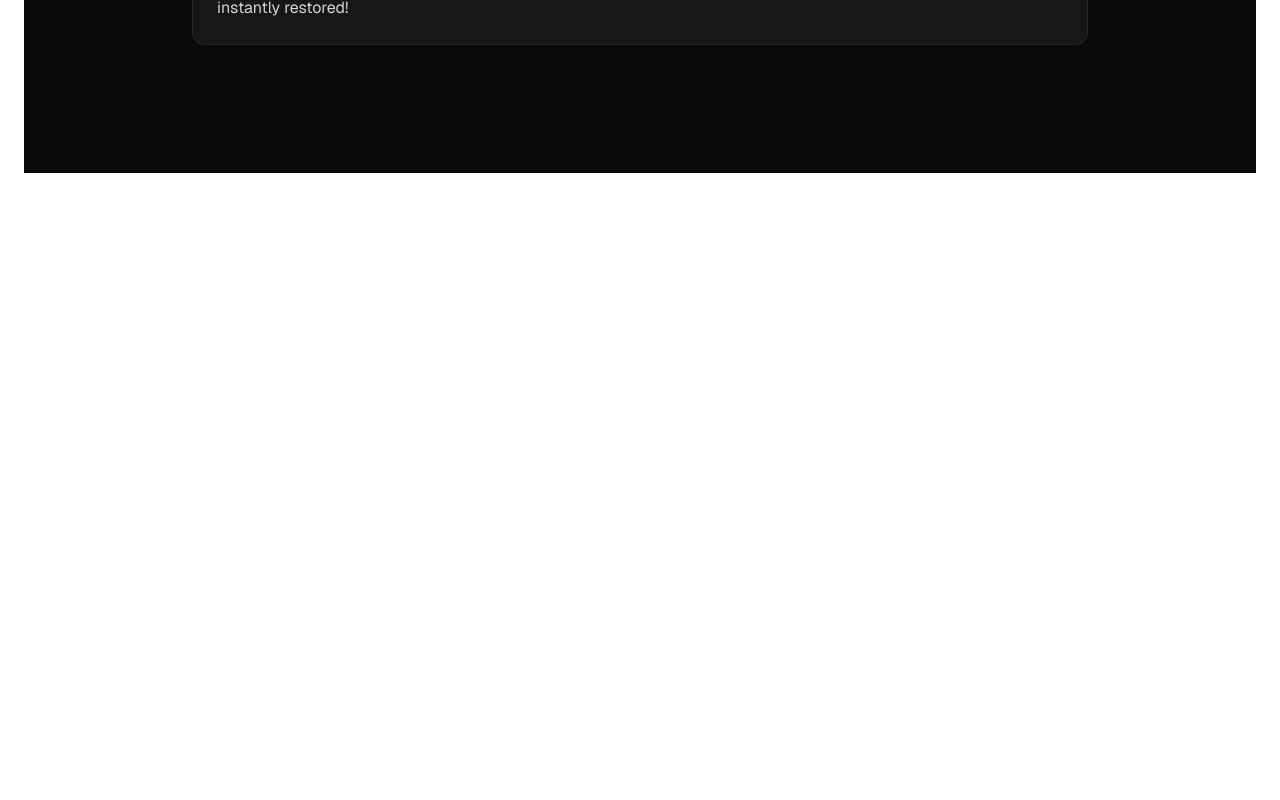
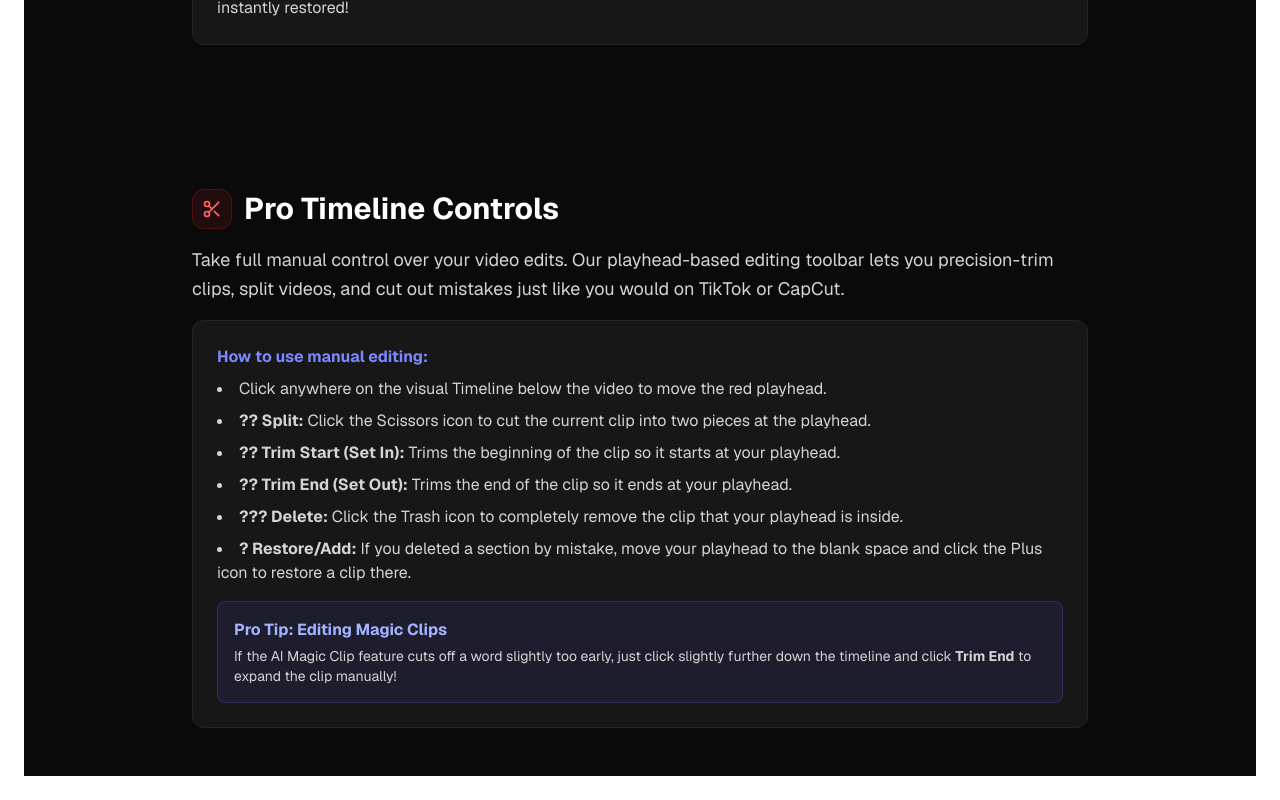
Before and after one commit to sergenet/nexuscut, a Next.js app: page /help in a window 1280 px wide. Shown: the part 2647-3447 px from the top of the page. Before the commit the page ends 2844 px from the top, so only its background shows below. Built offline with nearby package versions, Linux system fonts and the light colour scheme.

Commit message:
Add timeline manual editing controls and help page updates

```diff
--- a/src/app/help/page.tsx
+++ b/src/app/help/page.tsx
@@ -1,5 +1,5 @@
 import Link from "next/link";
-import { ArrowLeft, Play, Sparkles, Languages, Smile, Video } from "lucide-react";
+import { ArrowLeft, Play, Sparkles, Languages, Smile, Video , Scissors} from "lucide-react";
 
 export default function HelpPage() {
   return (
@@ -146,6 +146,36 @@ export default function HelpPage() {
           </div>
         </section>
 
+
+        <section id="timeline" className="scroll-mt-24">
+          <div className="flex items-center gap-3 mb-4">
+            <div className="w-10 h-10 bg-red-500/10 rounded-xl flex items-center justify-center border border-red-500/20">
+              <Scissors className="w-5 h-5 text-red-400" />
+            </div>
+            <h2 className="text-3xl font-bold">Pro Timeline Controls</h2>
+          </div>
+          <p className="text-neutral-300 leading-relaxed text-lg mb-4">
+            Take full manual control over your video edits. Our playhead-based editing toolbar lets you precision-trim clips, split videos, and cut out mistakes just like you would on TikTok or CapCut.
+          </p>
+          <div className="bg-neutral-900 border border-neutral-800 rounded-xl p-6">
+            <h3 className="font-bold text-indigo-400 mb-2">How to use manual editing:</h3>
+            <ul className="list-disc list-inside space-y-2 text-neutral-300">
+              <li>Click anywhere on the visual Timeline below the video to move the red playhead.</li>
+              <li><strong>?? Split:</strong> Click the Scissors icon to cut the current clip into two pieces at the playhead.</li>
+              <li><strong>?? Trim Start (Set In):</strong> Trims the beginning of the clip so it starts at your playhead.</li>
+              <li><strong>?? Trim End (Set Out):</strong> Trims the end of the clip so it ends at your playhead.</li>
+              <li><strong>??? Delete:</strong> Click the Trash icon to completely remove the clip that your playhead is inside.</li>
+              <li><strong>? Restore/Add:</strong> If you deleted a section by mistake, move your playhead to the blank space and click the Plus icon to restore a clip there.</li>
+            </ul>
+            <div className="mt-4 p-4 bg-indigo-500/10 border border-indigo-500/20 rounded-lg">
+              <h4 className="font-bold text-indigo-300 mb-1">Pro Tip: Editing Magic Clips</h4>
+              <p className="text-sm text-neutral-300">
+                If the AI Magic Clip feature cuts off a word slightly too early, just click slightly further down the timeline and click <strong>Trim End</strong> to expand the clip manually!
+              </p>
+            </div>
+          </div>
+        </section>
+
       </div>
     </main>
   );
--- a/src/app/page.tsx
+++ b/src/app/page.tsx
@@ -1,5 +1,5 @@
 import Link from "next/link";
-import { Play, Sparkles, Languages, Smile, Video, ArrowRight, HelpCircle } from "lucide-react";
+import { Play, Sparkles, Languages, Smile, Video, ArrowRight, HelpCircle, Scissors } from "lucide-react";
 
 export default function LandingPage() {
   const features = [
@@ -32,6 +32,12 @@ export default function LandingPage() {
       title: "Magic Clip",
       description: "Let AI find the most viral hook in your video and trim it down to the best 15 seconds.",
       helpLink: "/help#magicclip"
+    },
+    {
+      icon: <Scissors className="w-8 h-8 text-red-400" />,
+      title: "Pro Timeline Controls",
+      description: "Take manual control over your edits. Split, trim, set in/out points, and splice video clips exactly where you want.",
+      helpLink: "/help#timeline"
     }
   ];
 
--- a/src/components/VideoEditor.tsx
+++ b/src/components/VideoEditor.tsx
@@ -1,7 +1,7 @@
 "use client";
 
 import React, { useState, useRef, useEffect } from "react";
-import { Upload, Play, Pause, Scissors, Type, Download, Loader2, Sparkles, VolumeX, Smile, Music, ZoomIn, Video, Save, Trash } from "lucide-react";
+import { Upload, Play, Pause, Scissors, Type, Download, Loader2, Sparkles, VolumeX, Smile, Music, ZoomIn, Video, Save, Trash , Plus, ArrowRightToLine, ArrowLeftToLine} from "lucide-react";
 import { motion, AnimatePresence } from "framer-motion";
 
 export default function VideoEditor() {
@@ -354,6 +354,56 @@ export default function VideoEditor() {
       setIsProcessing(false);
       setProgressText("");
     }
+  };
+
+
+  // TIMELINE EDITING CONTROLS
+  const splitSegment = () => {
+    const idx = activeSegments.findIndex(s => currentTime > s.start && currentTime < s.end);
+    if (idx === -1) return alert("Playhead is not inside an active clip.");
+    const seg = activeSegments[idx];
+    const newSegs = [...activeSegments];
+    newSegs.splice(idx, 1, { start: seg.start, end: currentTime }, { start: currentTime, end: seg.end });
+    setActiveSegments(newSegs);
+  };
+
+  const setInPoint = () => {
+    const idx = activeSegments.findIndex(s => currentTime > s.start && currentTime < s.end);
+    if (idx === -1) return alert("Playhead is not inside an active clip.");
+    const newSegs = [...activeSegments];
+    newSegs[idx].start = currentTime;
+    setActiveSegments(newSegs);
+  };
+
+  const setOutPoint = () => {
+    const idx = activeSegments.findIndex(s => currentTime > s.start && currentTime < s.end);
+    if (idx === -1) return alert("Playhead is not inside an active clip.");
+    const newSegs = [...activeSegments];
+    newSegs[idx].end = currentTime;
+    setActiveSegments(newSegs);
+  };
+
+  const deleteSegment = () => {
+    const idx = activeSegments.findIndex(s => currentTime >= s.start && currentTime <= s.end);
+    if (idx === -1) return alert("Playhead is not inside an active clip.");
+    const newSegs = [...activeSegments];
+    newSegs.splice(idx, 1);
+    setActiveSegments(newSegs);
+  };
+
+  const addSegment = () => {
+    const idx = activeSegments.findIndex(s => currentTime >= s.start && currentTime <= s.end);
+    if (idx !== -1) return alert("Playhead is already inside an active clip.");
+
+    // Find next segment to not overlap
+    const nextSeg = activeSegments.find(s => s.start > currentTime);
+    let end = currentTime + 5;
+    if (nextSeg && end > nextSeg.start) end = nextSeg.start;
+    if (end > videoDuration) end = videoDuration;
+
+    const newSegs = [...activeSegments, { start: currentTime, end }];
+    newSegs.sort((a, b) => a.start - b.start);
+    setActiveSegments(newSegs);
   };
 
   const handleExport = async () => {
@@ -1019,7 +1069,28 @@ export default function VideoEditor() {
           </div>
 
           <div className="bg-neutral-900 border border-neutral-800 rounded-2xl p-6">
-            <h3 className="text-lg font-bold text-white mb-4">Timeline</h3>
+
+            <div className="flex items-center justify-between mb-4">
+              <h3 className="text-lg font-bold text-white">Timeline</h3>
+              <div className="flex items-center gap-2 bg-neutral-800 p-1.5 rounded-lg border border-neutral-700">
+                <button onClick={splitSegment} className="p-2 hover:bg-neutral-700 rounded transition-colors tooltip" title="Split Clip at Playhead">
+                  <Scissors className="w-4 h-4 text-white" />
+                </button>
+                <button onClick={setInPoint} className="p-2 hover:bg-neutral-700 rounded transition-colors tooltip" title="Set In Point (Trim Start)">
+                  <ArrowRightToLine className="w-4 h-4 text-white" />
+                </button>
+                <button onClick={setOutPoint} className="p-2 hover:bg-neutral-700 rounded transition-colors tooltip" title="Set Out Point (Trim End)">
+                  <ArrowLeftToLine className="w-4 h-4 text-white" />
+                </button>
+                <button onClick={deleteSegment} className="p-2 hover:bg-neutral-700 rounded transition-colors tooltip" title="Delete Current Clip">
+                  <Trash className="w-4 h-4 text-red-400" />
+                </button>
+                <button onClick={addSegment} className="p-2 hover:bg-neutral-700 rounded transition-colors tooltip" title="Add Clip at Playhead">
+                  <Plus className="w-4 h-4 text-green-400" />
+                </button>
+              </div>
+            </div>
+
             <div
               className="relative h-24 bg-neutral-800 rounded-xl overflow-hidden cursor-pointer group"
               onClick={handleTimelineClick}
```
